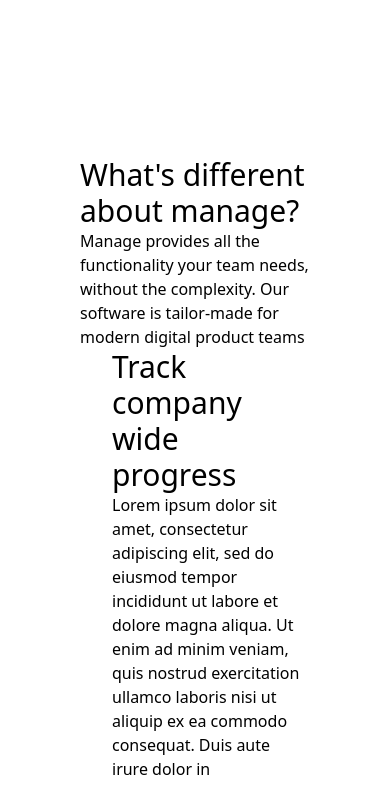
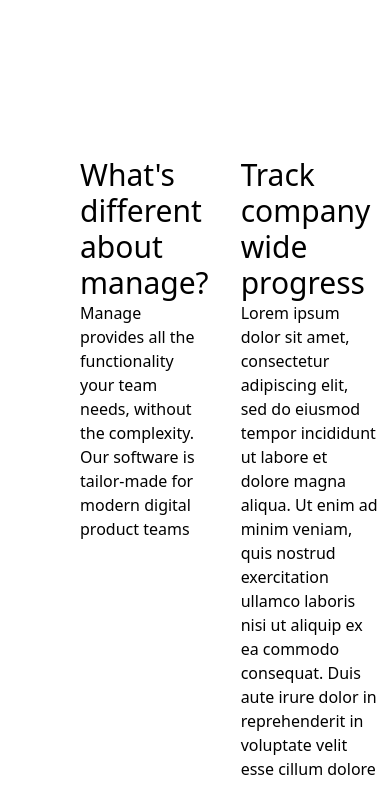
Before and after one commit to LDDeveloper/LDDeveloper, a website: page dist/index.html in a window 390 px wide. Shown: the part 750-1535 px from the top of the page. Drawn offline with Linux system fonts and the light colour scheme.

Commit message:
added: initial commit

```diff
--- a/dist/index.html
+++ b/dist/index.html
@@ -53,7 +53,7 @@
   </section>
 
   <section>
-    <div class="md:inline-flex  p-20 space-x-8">
+    <div class="flex  p-20 space-x-8">
       <div class="">
 
         <h1 class="text-3xl">What's different about manage?</h1>
```
Also changed, not shown: dist/output.css.
